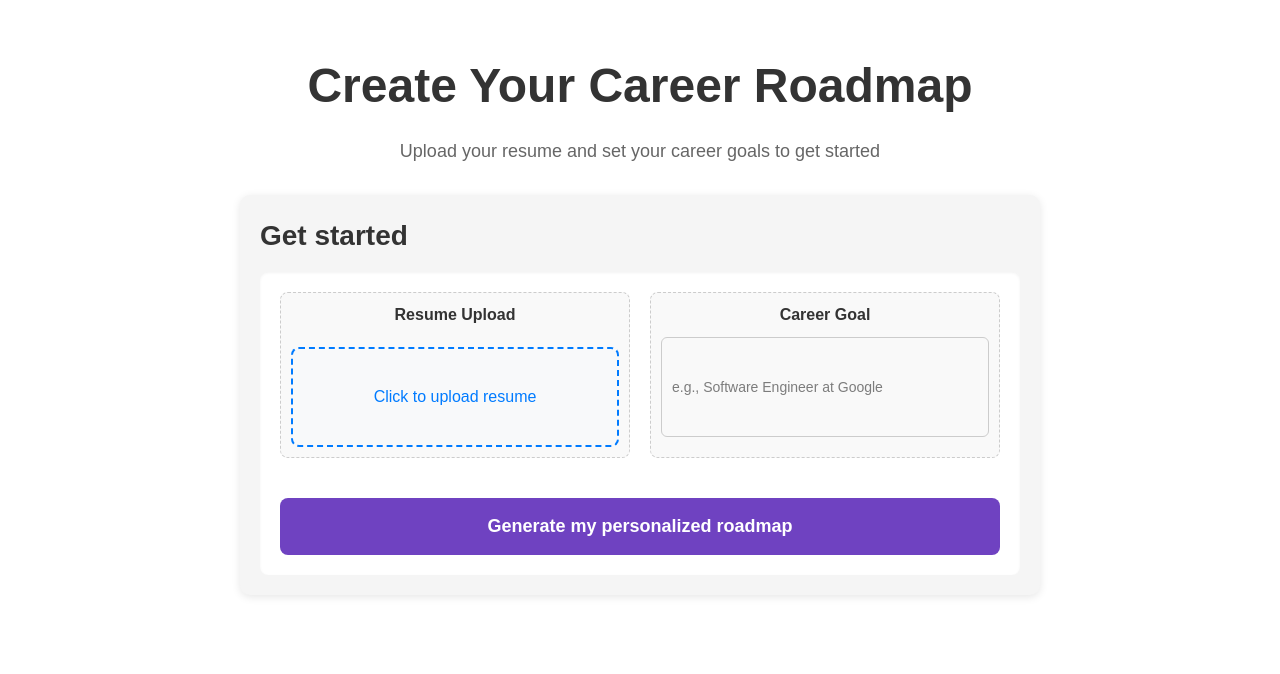
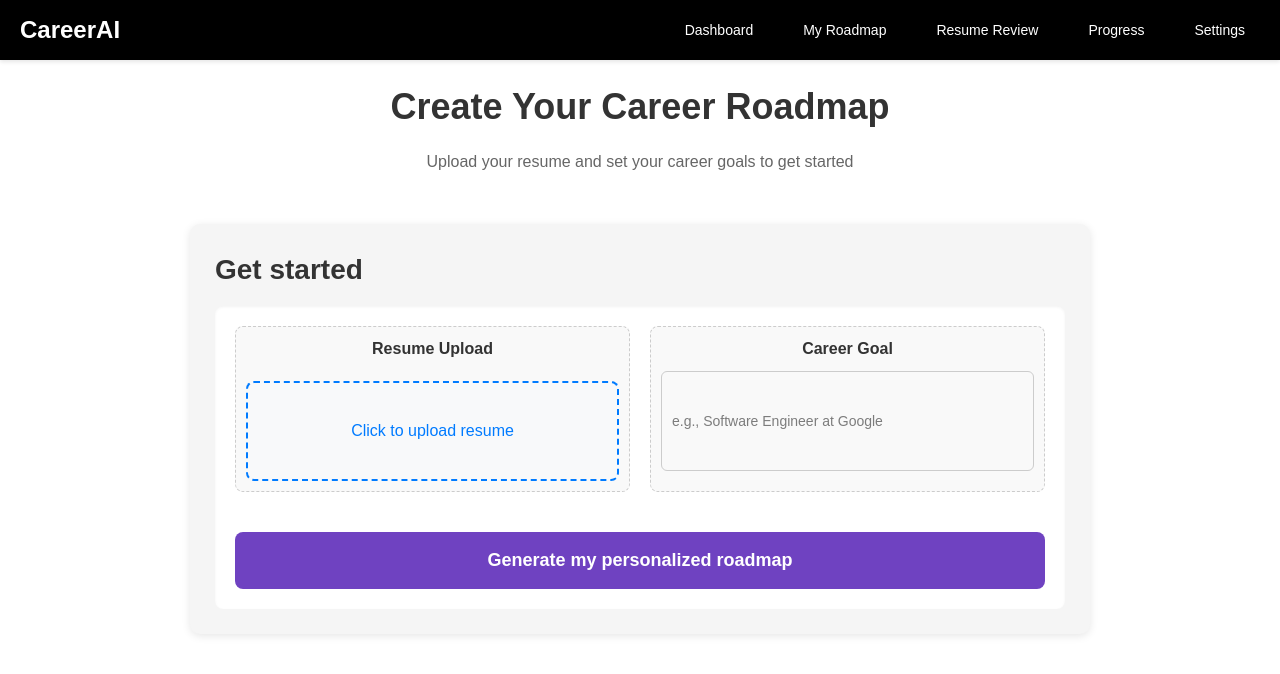
Before and after one commit to KeshavKalia4/AICareerAssist, a Next.js app: page /dashboard in a window 1280 px wide. Shown: the top 674 px of the page. Built offline with nearby package versions, Linux system fonts and the light colour scheme.

Commit message:
Created main Nav Bar component, imported in dashboard

```diff
--- a/src/components/dashboard.tsx
+++ b/src/components/dashboard.tsx
@@ -1,9 +1,11 @@
 "use client";
 import React from "react";
+import MainNavBar from "./mainNavBar";
 
 export default function Dashboard() {
     return (
         <div style={styles.page}>
+            <MainNavBar />
             <h1 style={styles.title}>Create Your Career Roadmap</h1>
             <p style={styles.description}>Upload your resume and set your career goals to get started</p>
 
@@ -45,25 +47,29 @@ const styles = {
         flexDirection: "column" as const,
         alignItems: "center",
         justifyContent: "flex-start",
-        paddingTop: "50px",
+        paddingTop: "80px",
     },
     title: {
-        fontSize: "48px",
+        fontSize: "36px",
         fontWeight: "bold",
         marginBottom: "16px",
         color: "#333",
+        textAlign: "center" as const,
     },
     description: {
-        fontSize: "18px",
+        fontSize: "16px",
         color: "#666",
+        marginBottom: "30px",
+        textAlign: "center" as const,
+        maxWidth: "500px",
     },
     container: {
-        width: "80%",
-        maxWidth: "800px",
+        width: "90%",
+        maxWidth: "900px",
         backgroundColor: "#f5f5f5",
         borderRadius: "10px",
-        padding: "20px",
-        marginTop: "30px",
+        padding: "25px",
+        marginTop: "20px",
         boxShadow: "0 2px 8px rgba(0, 0, 0, 0.1)",
     },
     containerTitle: {
--- /dev/null
+++ b/src/components/mainNavBar.tsx
@@ -0,0 +1,64 @@
+import React from "react";
+
+export default function MainNavBar() {
+    return (
+        <nav style={styles.navbar}>
+            <div style={styles.brand}>
+                <h1 style={styles.brandText}>CareerAI</h1>
+            </div>
+
+            <div style={styles.navItems}>
+                <button style={styles.navButton}>Dashboard</button>
+                <button style={styles.navButton}>My Roadmap</button>
+                <button style={styles.navButton}>Resume Review</button>
+                <button style={styles.navButton}>Progress</button>
+                <button style={styles.navButton}>Settings</button>
+            </div>
+        </nav>
+    );
+}
+
+const styles = {
+    navbar: {
+        backgroundColor: "black",
+        color: "white",
+        padding: "0",
+        display: "flex",
+        justifyContent: "space-between",
+        alignItems: "center",
+        height: "60px",
+        boxShadow: "0 2px 4px rgba(0, 0, 0, 0.1)",
+        width: "100vw",
+        position: "fixed" as const,
+        top: 0,
+        left: 0,
+        zIndex: 1000,
+    },
+    brand: {
+        display: "flex",
+        alignItems: "center",
+        marginLeft: "20px",
+    },
+    brandText: {
+        fontSize: "24px",
+        fontWeight: "bold",
+        margin: 0,
+        color: "white",
+    },
+    navItems: {
+        display: "flex",
+        gap: "20px",
+        marginRight: "20px",
+    },
+    navButton: {
+        backgroundColor: "transparent",
+        color: "white",
+        border: "none",
+        padding: "10px 15px",
+        borderRadius: "6px",
+        cursor: "pointer",
+        fontSize: "14px",
+        fontWeight: "500",
+        transition: "background-color 0.2s ease",
+    },
+};
```
